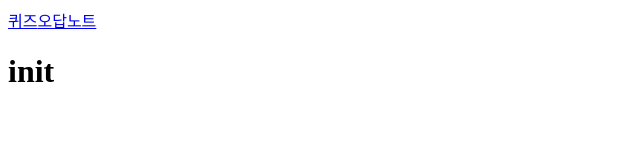
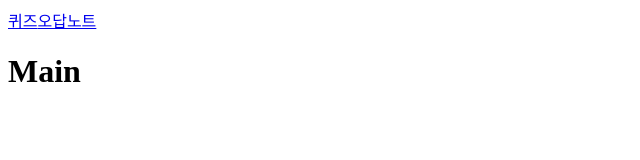
Before and after one commit to yoonjonglyu/smallQuiz, a React app: page / in a window 1280 px wide. Shown: the top 160 px of the page, without its empty margins (0-640 px from the left). Built offline with nearby package versions, Linux system fonts and the light colour scheme.

Commit message:
fix: MAIN ROUTE - 컴포넌트 변경

```diff
--- a/src/app.tsx
+++ b/src/app.tsx
@@ -1,6 +1,8 @@
 import React from 'react';
 import { BrowserRouter as Router, Switch, Route } from 'react-router-dom';
 import { Link } from 'react-router-dom';
+
+import Main from './pages/main';
 
 const App: React.FC = () => {
     return (
@@ -8,7 +10,9 @@ const App: React.FC = () => {
             <Link to="/quiz">퀴즈</Link>
             <Link to="/wrong">오답노트</Link>
             <Switch>
-                <Route exact path="/" render={() => <h1>init</h1>} />
+                <Route exact path="/">
+                    <Main />
+                </Route>
                 <Route exact path="/quiz" render={() => <h1>퀴즈</h1>} />
                 <Route exact path="/wrong" render={() => <h1>오답노트</h1>} />
             </Switch>
```
Also changed, not shown: 2 other files (tests, documents, lock files or other folders).
